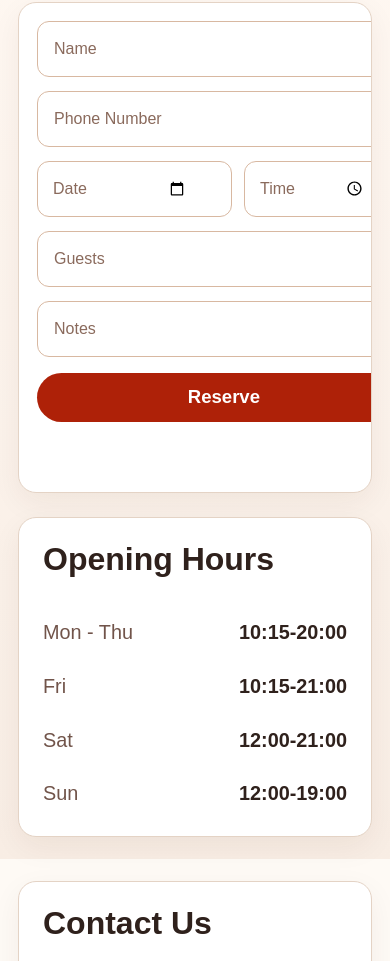
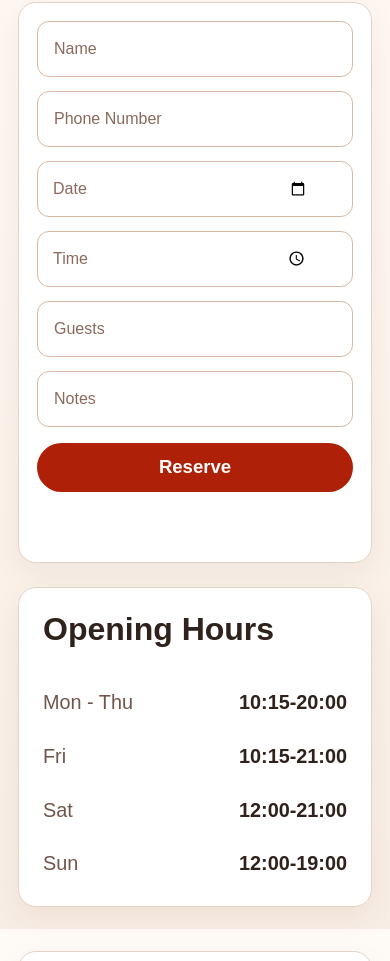
Before and after one commit to RavintolaHalesi/halesi-ravintola-website, a Next.js app: page / in a window 390 px wide. Shown: the part 2541-3502 px from the top of the page. Built offline with nearby package versions, Linux system fonts and the light colour scheme.

Commit message:
Improve mobile reservation layout

```diff
--- a/app/globals.css
+++ b/app/globals.css
@@ -594,8 +594,8 @@ input {
   }
 
   .compactRow {
-    grid-template-columns: 1fr 1fr;
-    gap: 12px;
+    grid-template-columns: 1fr;
+    gap: 14px;
   }
 
   .secondaryRow {
```
